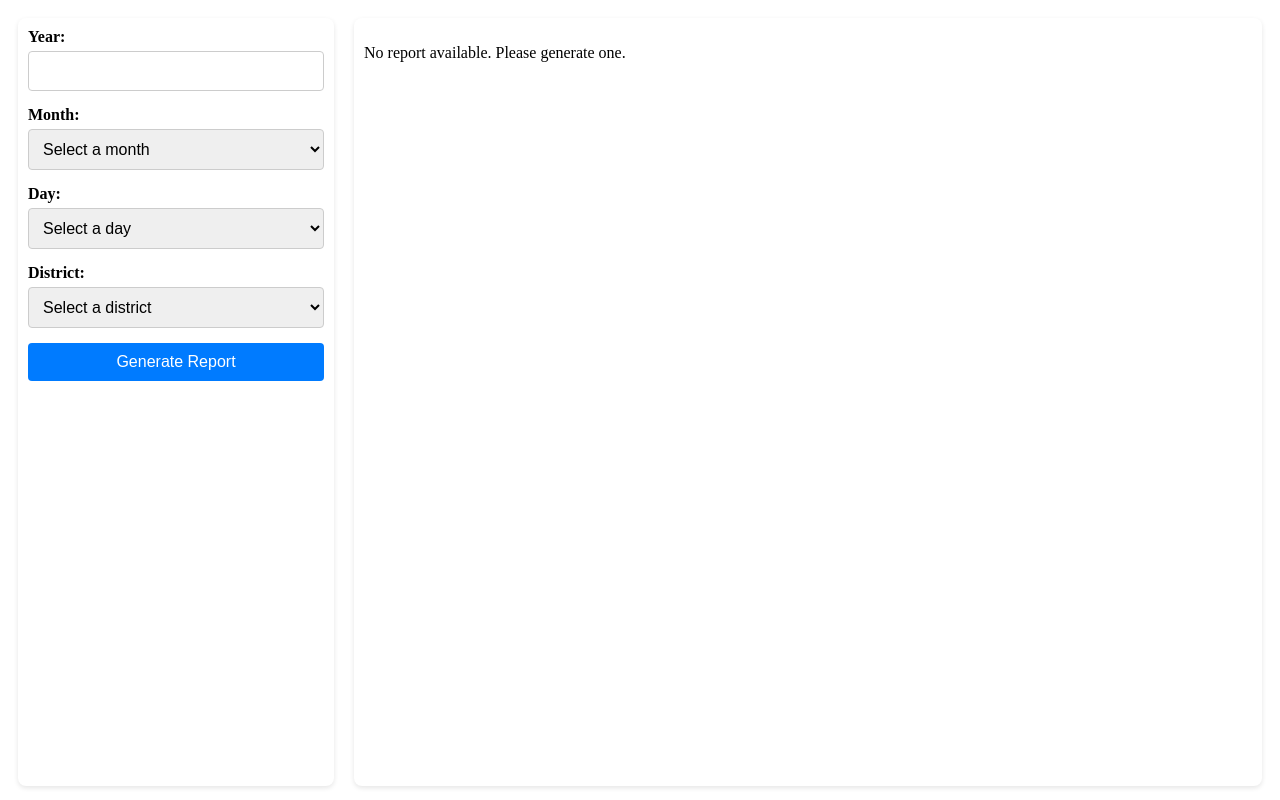
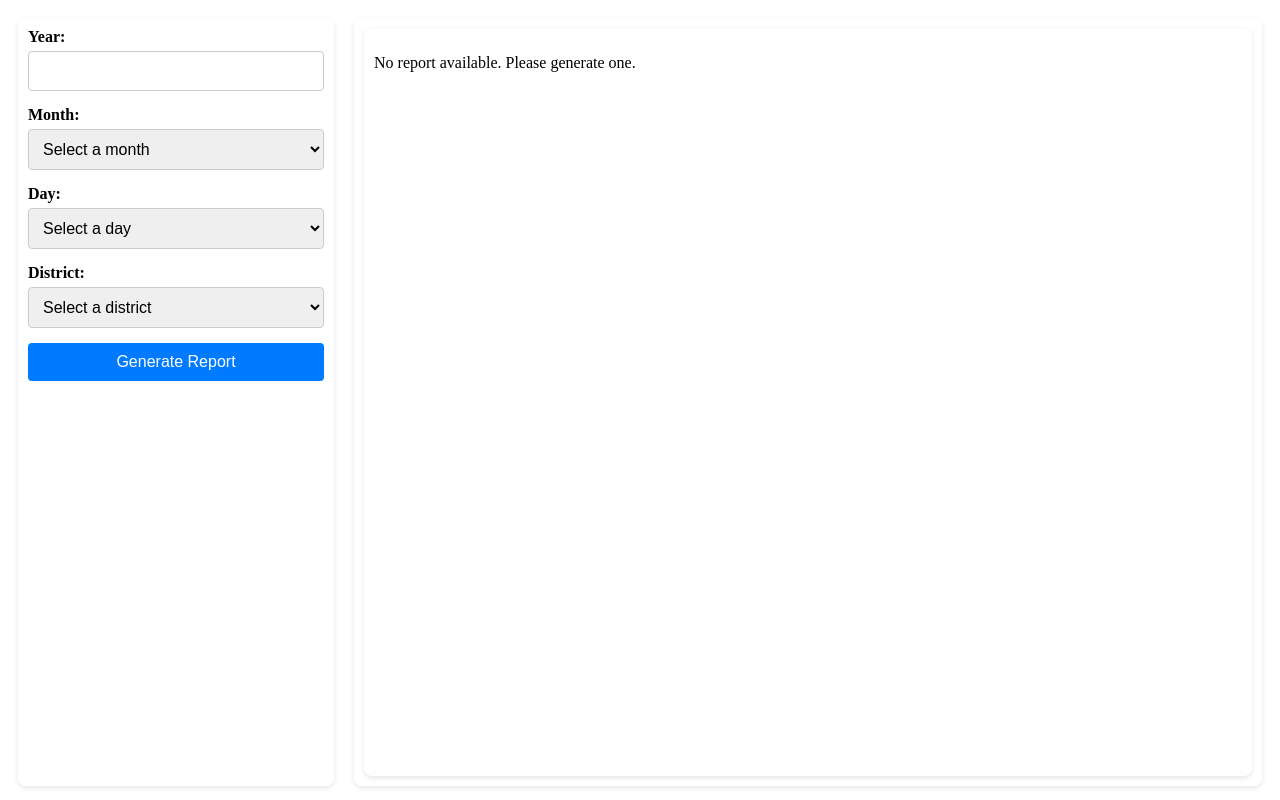
Before and after one commit to KashmeeraTT/ReportSystem4, a React (Create React App) app in the folder frontend/: page / in a window 1280 px wide. Built offline with nearby package versions, Linux system fonts and the light colour scheme.

Commit message:
new viewer

```diff
--- a/frontend/src/components/ReportViewer/ReportViewer.css
+++ b/frontend/src/components/ReportViewer/ReportViewer.css
@@ -2,7 +2,13 @@
     flex: 1;
     border: none;
     width: 100%;
-    height: 100%; /* Takes full height of the parent */
+    height: calc(100% - 60px); /* Adjusts for pagination controls height */
+}
+
+.report-viewer-container {
+    display: flex;
+    flex-direction: column;
+    height: 100%;
 }
 
 .pagination-controls {
@@ -12,6 +18,7 @@
     padding: 10px;
     background-color: #f9f9f9;
     border-top: 1px solid #ddd;
+    height: 60px; /* Fixed height for controls */
 }
 
 .pagination-button {
--- a/frontend/src/components/ReportViewer/ReportViewer.jsx
+++ b/frontend/src/components/ReportViewer/ReportViewer.jsx
@@ -91,7 +91,7 @@ const ReportViewer = ({ reportPages, setUpdatedReportPages }) => {
     const handlePrevious = () => setCurrentPage((prev) => Math.max(prev - 1, 0));
 
     return (
-        <div height="100%">
+        <div className="report-viewer-container">
             {reportPages.length > 0 ? (
                 <>
                     <iframe
```
